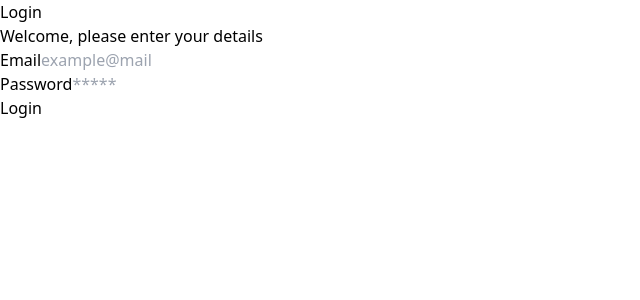
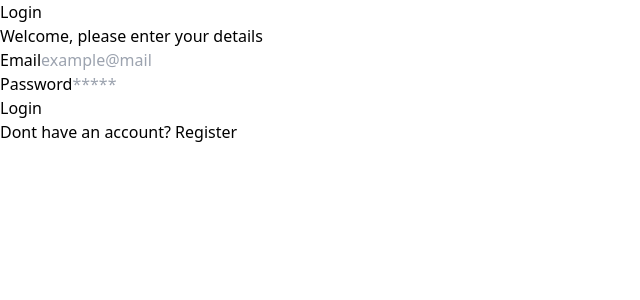
Before and after one commit to prabutama/react-atomic-design, a React (Vite) app: page /login in a window 1280 px wide. Shown: the top 300 px of the page, without its empty margins (0-640 px from the left). Built offline with nearby package versions, Linux system fonts and the light colour scheme.

Commit message:
Menambahkan routing

```diff
--- a/src/Pages/login.jsx
+++ b/src/Pages/login.jsx
@@ -1,3 +1,4 @@
+import { Link } from "react-router-dom";
 import FormLogin from "../components/Fragments/FormLogin";
 import AuthLayout from "../components/Layouts/AuthLayout";
 
@@ -5,6 +6,7 @@ const LoginPage = () => {
     return (
         <AuthLayout title="Login">
             <FormLogin />
+            <p className="text-md text-slate-500 font-medium">Dont have an account? <Link to="/register">Register</Link></p>
         </AuthLayout>
     )
 }
--- a/src/Pages/register.jsx
+++ b/src/Pages/register.jsx
@@ -1,3 +1,4 @@
+import { Link } from "react-router-dom";
 import FormRegister from "../components/Fragments/FormRegister";
 import AuthLayout from "../components/Layouts/AuthLayout";
 
@@ -5,6 +6,7 @@ const RegisterPage = () => {
     return(
         <AuthLayout title="Register">
             <FormRegister/>
+            <p className="text-md text-slate-500 font-medium">Already have an account? <Link to="/login">Login</Link></p>
         </AuthLayout>
     )
 }
```
